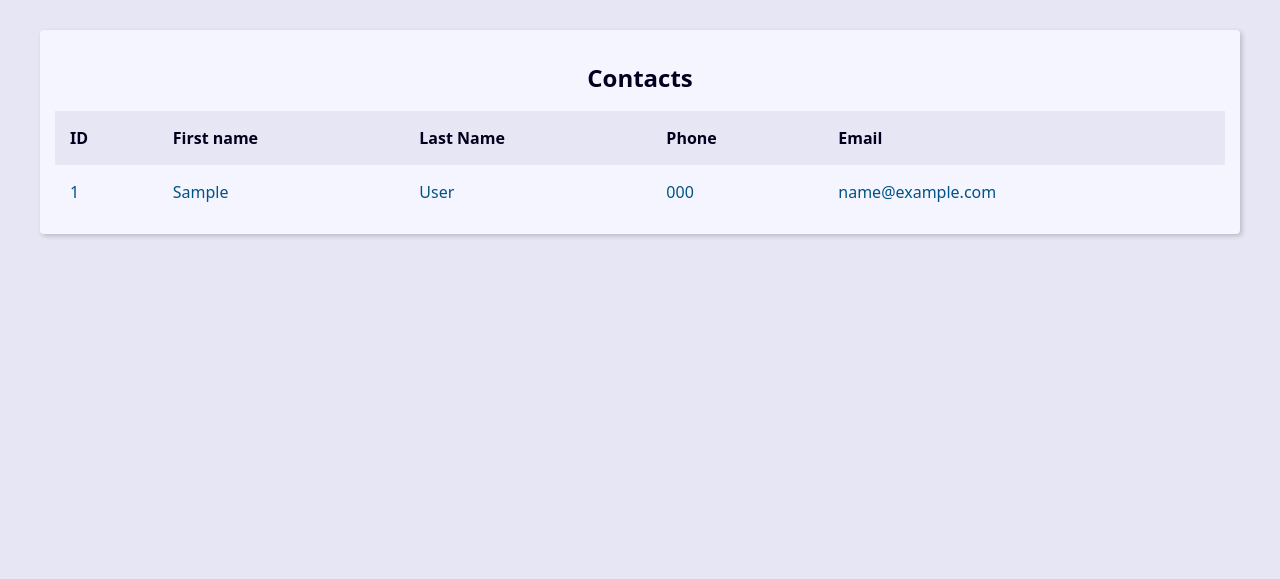
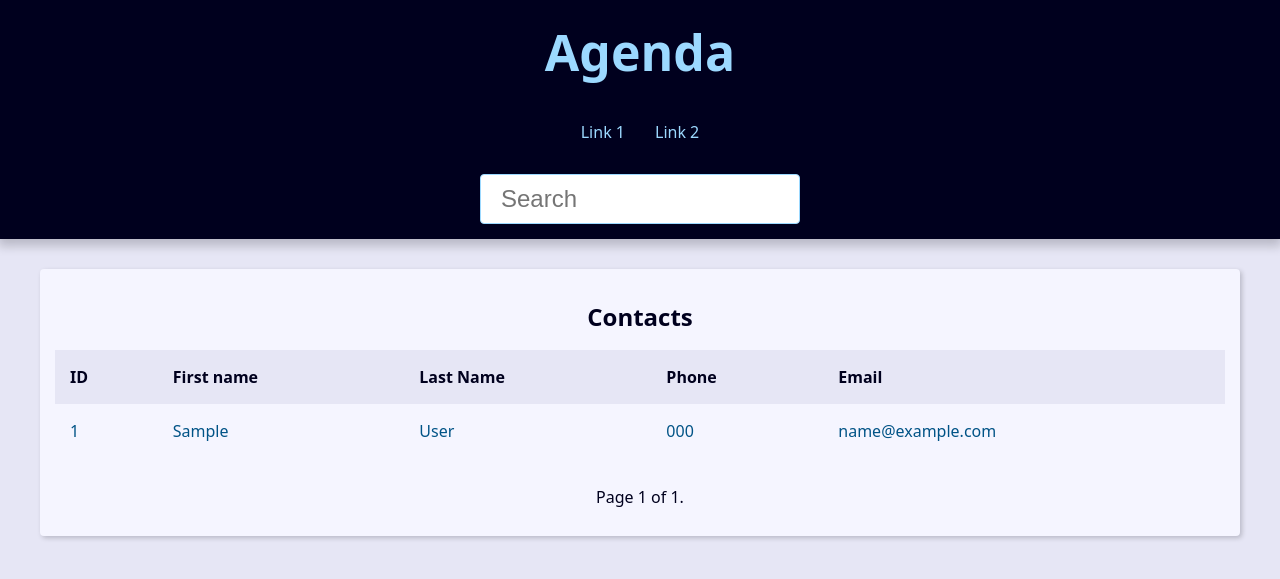
Before and after one commit to Rafaelkrc/schedule, a Django app: page / in a window 1280 px wide. Shown: the top 579 px of the page. Run offline with Django 5.2, Linux system fonts and the light colour scheme; tables that the repository leaves empty hold one stand-in row (values such as "Sample post").

Commit message:
created paginators, search contacts
close #11

```diff
--- a/base_templates/global/base.html
+++ b/base_templates/global/base.html
@@ -1,15 +1,13 @@
-{% load static %}
 <!DOCTYPE html>
-<html lang="en">
+<html lang="pt-br">
 <head>
-    <meta charset="UTF-8">
-    <meta name="viewport" content="width=device-width, initial-scale=1.0">
-    <title>Document</title>
-    <link rel="stylesheet" href="{% static 'global/css/style.css' %}">
+    {% include 'global/partials/_head.html' %}
 </head>
 <body>
+    {% include 'global/partials/_header.html' %}
     <main class="content">
     {% block content %}{% endblock content %}
+    {% include 'global/partials/_paginator.html' %}
     </main>
 </body>
 </html>
--- /dev/null
+++ b/base_templates/global/partials/_head.html
@@ -0,0 +1,5 @@
+{% load static %}
+<meta charset="UTF-8">
+<meta name="viewport" content="width=device-width, initial-scale=1.0">
+<title>{{ site_title }}Agenda</title>
+<link rel="stylesheet" href="{% static 'global/css/style.css' %}">
--- /dev/null
+++ b/base_templates/global/partials/_header.html
@@ -0,0 +1,19 @@
+<header class="header">
+    <h1 class="header-heading"><a href="{% url 'contact:index' %}" class="header-link">Agenda</a></h1>
+    <nav class="menu">
+        <ul class="menu-list">
+            <li class="menu-item">
+                <a href="" class="menu-link">Link 1</a>
+            </li>
+            <li class="menu-item">
+                <a href="" class="menu-link">Link 2</a>
+            </li>
+        </ul>
+    </nav>
+
+    <div class="search">
+        <form action="{% url 'contact:search' %}" method="get">
+            <input type="search" class="search-input" placeholder="Search" id="search" name="q" value="{{ request.GET.q.strip }}">
+        </form>
+    </div>
+</header>
--- /dev/null
+++ b/base_templates/global/partials/_paginator.html
@@ -0,0 +1,17 @@
+<div class="pagination">
+    <span class="step-links">
+        {% if page_obj.has_previous %}
+            <a href="?page=1&q={{ request.GET.q.strip }}">&laquo; first</a>
+            <a href="?page={{ page_obj.previous_page_number }}&q={{ request.GET.q.strip }}">previous</a>
+        {% endif %}
+
+        <span class="current">
+            Page {{ page_obj.number }} of {{ page_obj.paginator.num_pages }}.
+        </span>
+
+        {% if page_obj.has_next %}
+            <a href="?page={{ page_obj.next_page_number }}&q={{ request.GET.q.strip }}">next</a>
+            <a href="?page={{ page_obj.paginator.num_pages }}&q={{ request.GET.q.strip }}">last &raquo;</a>
+        {% endif %}
+    </span>
+</div>
--- a/contact/templates/contact/index.html
+++ b/contact/templates/contact/index.html
@@ -1,6 +1,7 @@
 {% extends 'global/base.html' %}
 
 {% block content %}
+{% if page_obj %}
     <div class="responsive-table">
         <table class="contacts-table">
             <caption class="table-caption">
@@ -16,7 +17,7 @@
                 </tr>
             </thead>
             <tbody>
-                {% for contact in contacts %}
+                {% for contact in page_obj %}
                 <tr class="table-row">
                     <td class="table-cel"><a href="{% url 'contact:contact' contact.id %}" class="table-link">{{ contact.id }}</a></td>
                     <td class="table-cel"><a href="#" class="table-link">{{ contact.first_name }}</a></td>
@@ -28,4 +29,11 @@
             </tbody>
         </table>
     </div>
+{% else %}
+<div class="single-contact">
+    <h1 class="single-contact-name">
+        Nenhum Contato encontrado!
+    </h1>
+</div>
+{% endif %}
 {% endblock content %}
--- a/contact/urls.py
+++ b/contact/urls.py
@@ -5,5 +5,6 @@ app_name = 'contact'
 
 urlpatterns = [
     path('', views.index, name='index'),
-    path('<int:contact_id>/', views.contact, name='contact'),
+    path('contact/detail/<int:contact_id>/', views.contact, name='contact'),
+    path('contact/list/search/', views.search, name='search'),
 ]
--- a/contact/views.py
+++ b/contact/views.py
@@ -1,14 +1,58 @@
-from django.shortcuts import get_object_or_404, render
+from django.core.paginator import Paginator
+from django.db.models import Q
+from django.shortcuts import get_object_or_404, redirect, render
 from contact.models import Contact
 
 
 def index(request):
     contacts = Contact.objects.all().order_by('-id')
-    context = {'contacts': contacts, }
+
+    paginator = Paginator(contacts, 10)
+    page_number = request.GET.get("page")
+    page_obj = paginator.get_page(page_number)
+
+    context = {
+        'page_obj': page_obj,
+        'site_title': 'Contato - '
+    }
     return render(request, 'contact/index.html', context)
+
+
+def search(request):
+    search_value = request.GET.get('q', '').strip()
+
+    if search_value == '':
+        return redirect('contact:index')
+
+    contacts = Contact.objects \
+        .filter(
+            Q(first_name__icontains=search_value) |
+            Q(last_name__icontains=search_value) |
+            Q(phone__icontains=search_value) |
+            Q(email__icontains=search_value)
+        ).order_by('-id')
+
+    paginator = Paginator(contacts, 10)
+    page_number = request.GET.get("page")
+    page_obj = paginator.get_page(page_number)
+
+    context = {
+        'page_obj': page_obj,
+        'site_title': 'Search - ',
+    }
+
+    return render(
+        request,
+        'contact/index.html',
+        context
+    )
 
 
 def contact(request, contact_id):
     single_contact = get_object_or_404(Contact, pk=contact_id)
-    context = {'contact': single_contact, }
+    site_title = f'{single_contact.first_name} {single_contact.last_name} - '
+    context = {
+        'contact': single_contact,
+        'site_title': site_title
+    }
     return render(request, 'contact/contact.html', context)
```
